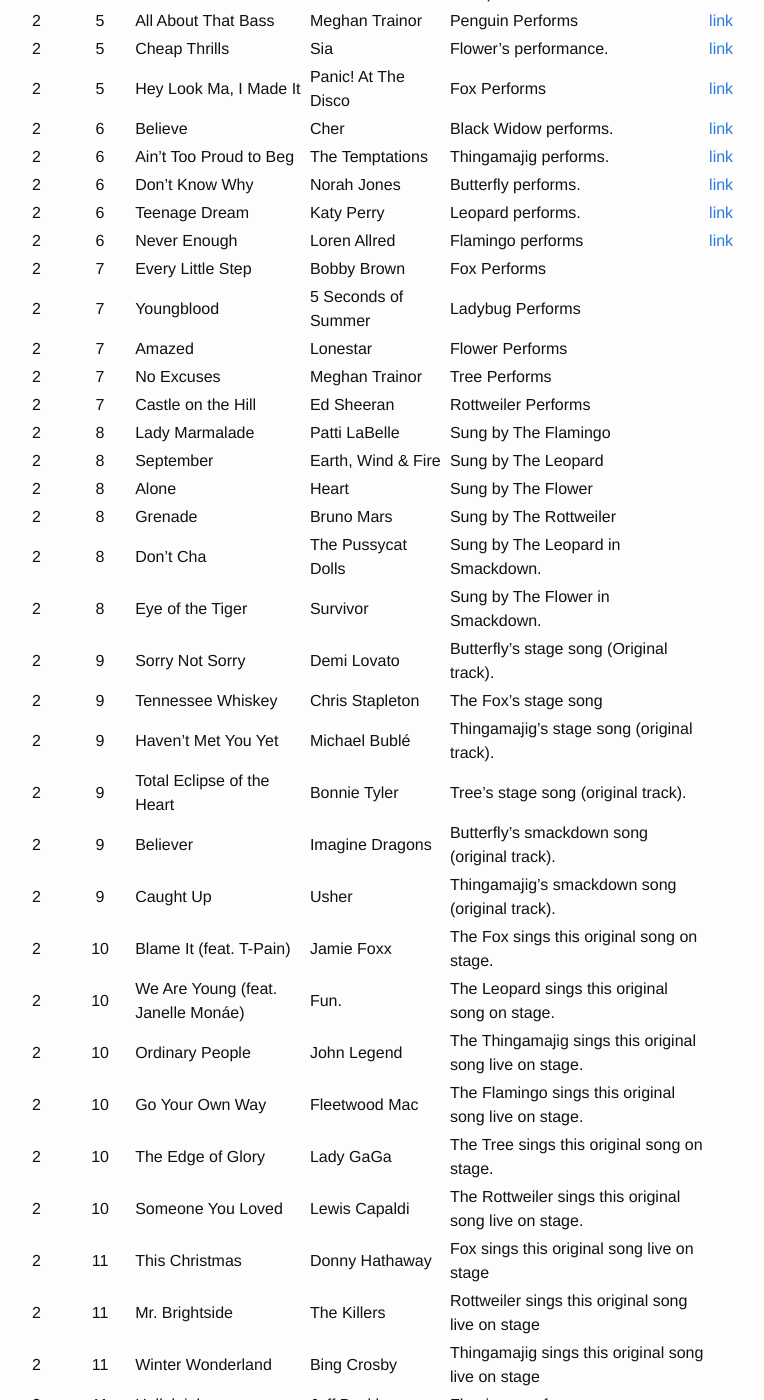
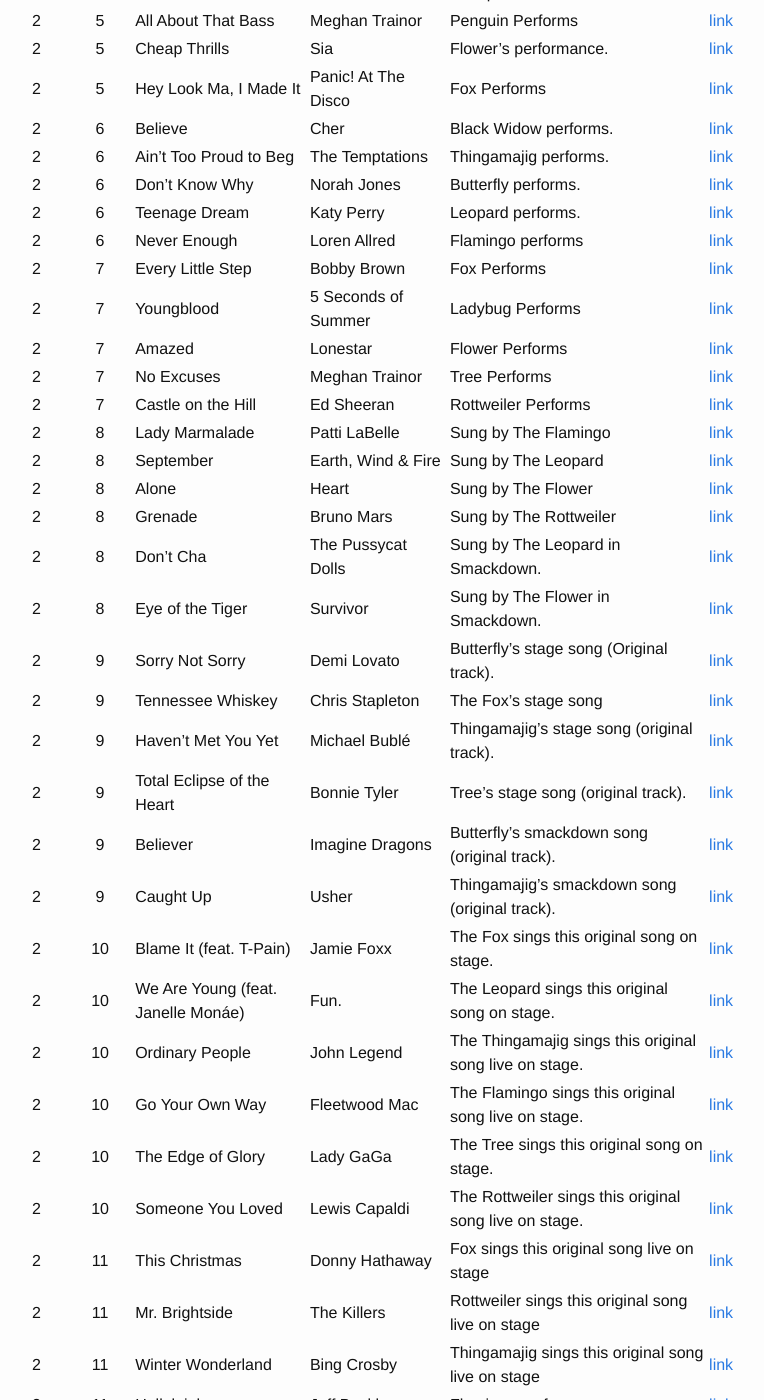
Before and after one commit to roclar/roclar.github.io, a Jekyll site: the page built from MaskedSingerSongs.md, in a window 1280 px wide and 1400 px high, scrolled down 6505 px. Shown: the whole window, without its empty margins (265-1029 px from the left). Built offline with Jekyll 4.4.1, drawn with Linux system fonts in a browser that asks for light colours.

Commit message:
Added season 2 video links

```diff
--- a/MaskedSingerSongs.md
+++ b/MaskedSingerSongs.md
@@ -146,34 +146,34 @@
 | 2 | 6 | Don't Know Why | Norah Jones | Butterfly performs. | [link](https://www.youtube.com/watch?v=XtaOhmzpanQ&list=PLz9NWt_Q83CldZYtYZ-W0mt6QU7AMZkMt&index=38) |
 | 2 | 6 | Teenage Dream | Katy Perry | Leopard performs. | [link](https://www.youtube.com/watch?v=zJaR5hbHPpo&list=PLz9NWt_Q83CldZYtYZ-W0mt6QU7AMZkMt&index=39) |
 | 2 | 6 | Never Enough | Loren Allred | Flamingo performs | [link](https://www.youtube.com/watch?v=wrU0VgCGhMQ&list=PLz9NWt_Q83CldZYtYZ-W0mt6QU7AMZkMt&index=41) |
-| 2 | 7 | Every Little Step | Bobby Brown | Fox Performs | |
-| 2 | 7 | Youngblood | 5 Seconds of Summer | Ladybug Performs | |
-| 2 | 7 | Amazed | Lonestar | Flower Performs | |
-| 2 | 7 | No Excuses | Meghan Trainor | Tree Performs | |
-| 2 | 7 | Castle on the Hill | Ed Sheeran | Rottweiler Performs | |
-| 2 | 8 | Lady Marmalade | Patti LaBelle | Sung by The Flamingo | |
-| 2 | 8 | September | Earth, Wind & Fire | Sung by The Leopard | |
-| 2 | 8 | Alone | Heart | Sung by The Flower | |
-| 2 | 8 | Grenade | Bruno Mars | Sung by The Rottweiler | |
-| 2 | 8 | Don't Cha | The Pussycat Dolls | Sung by The Leopard in Smackdown. | |
-| 2 | 8 | Eye of the Tiger | Survivor | Sung by The Flower in Smackdown. | |
-| 2 | 9 | Sorry Not Sorry | Demi Lovato | Butterfly's stage song (Original track). | |
-| 2 | 9 | Tennessee Whiskey | Chris Stapleton | The Fox’s stage song | |
-| 2 | 9 | Haven't Met You Yet | Michael Bublé | Thingamajig's stage song (original track). | |
-| 2 | 9 | Total Eclipse of the Heart | Bonnie Tyler | Tree's stage song (original track). | |
-| 2 | 9 | Believer | Imagine Dragons | Butterfly's smackdown song (original track). | |
-| 2 | 9 | Caught Up | Usher | Thingamajig's smackdown song (original track). | |
-| 2 | 10 | Blame It (feat. T-Pain) | Jamie Foxx | The Fox sings this original song on stage. | |
-| 2 | 10 | We Are Young (feat. Janelle Monáe) | Fun. | The Leopard sings this original song on stage. | |
-| 2 | 10 | Ordinary People | John Legend | The Thingamajig sings this original song live on stage. | |
-| 2 | 10 | Go Your Own Way | Fleetwood Mac | The Flamingo sings this original song live on stage. | |
-| 2 | 10 | The Edge of Glory | Lady GaGa | The Tree sings this original song on stage. | |
-| 2 | 10 | Someone You Loved | Lewis Capaldi | The Rottweiler sings this original song live on stage. | |
-| 2 | 11 | This Christmas | Donny Hathaway | Fox sings this original song live on stage | |
-| 2 | 11 | Mr. Brightside | The Killers | Rottweiler sings this original song live on stage | |
-| 2 | 11 | Winter Wonderland | Bing Crosby | Thingamajig sings this original song live on stage | |
-| 2 | 11 | Hallelujah | Jeff Buckley | Flamingo performs. | |
-| 2 | 11 | Big Spender | Shirley Bassey | Leopard sings this original song live on stage. | |
+| 2 | 7 | Every Little Step | Bobby Brown | Fox Performs | [link](https://www.youtube.com/watch?v=u8pW5n0EAOk&list=PLz9NWt_Q83CldZYtYZ-W0mt6QU7AMZkMt&index=46) |
+| 2 | 7 | Youngblood | 5 Seconds of Summer | Ladybug Performs | [link](https://www.youtube.com/watch?v=4YQOHY4CEsU&list=PLz9NWt_Q83CldZYtYZ-W0mt6QU7AMZkMt&index=43) |
+| 2 | 7 | Amazed | Lonestar | Flower Performs | [link](https://www.youtube.com/watch?v=kykGcyvAPV0&list=PLz9NWt_Q83CldZYtYZ-W0mt6QU7AMZkMt&index=44) |
+| 2 | 7 | No Excuses | Meghan Trainor | Tree Performs | [link](https://www.youtube.com/watch?v=7cK-s4_2V00&list=PLz9NWt_Q83CldZYtYZ-W0mt6QU7AMZkMt&index=45) |
+| 2 | 7 | Castle on the Hill | Ed Sheeran | Rottweiler Performs | [link](https://www.youtube.com/watch?v=cviLyddlrw0&list=PLz9NWt_Q83CldZYtYZ-W0mt6QU7AMZkMt&index=43) |
+| 2 | 8 | Lady Marmalade | Patti LaBelle | Sung by The Flamingo | [link](https://www.youtube.com/watch?v=1nitT1lYc9w&list=PLz9NWt_Q83CldZYtYZ-W0mt6QU7AMZkMt&index=47) |
+| 2 | 8 | September | Earth, Wind & Fire | Sung by The Leopard | [link](https://www.youtube.com/watch?v=e9kRBn7xgP4&list=PLz9NWt_Q83CldZYtYZ-W0mt6QU7AMZkMt&index=48) |
+| 2 | 8 | Alone | Heart | Sung by The Flower | [link](https://www.youtube.com/watch?v=OpfdH9dwVLs&list=PLz9NWt_Q83CldZYtYZ-W0mt6QU7AMZkMt&index=50) |
+| 2 | 8 | Grenade | Bruno Mars | Sung by The Rottweiler | [link](https://www.youtube.com/watch?v=1rZYfIqwVek&list=PLz9NWt_Q83CldZYtYZ-W0mt6QU7AMZkMt&index=52) |
+| 2 | 8 | Don't Cha | The Pussycat Dolls | Sung by The Leopard in Smackdown. | [link](https://www.youtube.com/watch?v=o-cjpfuYHr4&list=PLz9NWt_Q83CldZYtYZ-W0mt6QU7AMZkMt&index=49) |
+| 2 | 8 | Eye of the Tiger | Survivor | Sung by The Flower in Smackdown. | [link](https://www.youtube.com/watch?v=i56kh0TPsTQ&list=PLz9NWt_Q83CldZYtYZ-W0mt6QU7AMZkMt&index=51) |
+| 2 | 9 | Sorry Not Sorry | Demi Lovato | Butterfly's stage song (Original track). | [link](https://www.youtube.com/watch?v=nB6cBf-nvVo&list=PLz9NWt_Q83CldZYtYZ-W0mt6QU7AMZkMt&index=53) |
+| 2 | 9 | Tennessee Whiskey | Chris Stapleton | The Fox’s stage song | [link](https://www.youtube.com/watch?v=-ca-EgeuVX8&list=PLz9NWt_Q83CldZYtYZ-W0mt6QU7AMZkMt&index=55) |
+| 2 | 9 | Haven't Met You Yet | Michael Bublé | Thingamajig's stage song (original track). | [link](https://www.youtube.com/watch?v=sfLHLZQTRik&list=PLz9NWt_Q83CldZYtYZ-W0mt6QU7AMZkMt&index=57) |
+| 2 | 9 | Total Eclipse of the Heart | Bonnie Tyler | Tree's stage song (original track). | [link](https://www.youtube.com/watch?v=OrkF0UrbN0k&list=PLz9NWt_Q83CldZYtYZ-W0mt6QU7AMZkMt&index=56) |
+| 2 | 9 | Believer | Imagine Dragons | Butterfly's smackdown song (original track). | [link](https://www.youtube.com/watch?v=7_201_QONzY&list=PLz9NWt_Q83CldZYtYZ-W0mt6QU7AMZkMt&index=54) |
+| 2 | 9 | Caught Up | Usher | Thingamajig's smackdown song (original track). | [link](https://www.youtube.com/watch?v=C5prwHCcSng&list=PLz9NWt_Q83CldZYtYZ-W0mt6QU7AMZkMt&index=58) |
+| 2 | 10 | Blame It (feat. T-Pain) | Jamie Foxx | The Fox sings this original song on stage. | [link](https://www.youtube.com/watch?v=8150kyqcdA4&list=PLz9NWt_Q83CldZYtYZ-W0mt6QU7AMZkMt&index=60) |
+| 2 | 10 | We Are Young (feat. Janelle Monáe) | Fun. | The Leopard sings this original song on stage. | [link](https://www.youtube.com/watch?v=HpOihmSeBkw&list=PLz9NWt_Q83CldZYtYZ-W0mt6QU7AMZkMt&index=59) |
+| 2 | 10 | Ordinary People | John Legend | The Thingamajig sings this original song live on stage. | [link](https://www.youtube.com/watch?v=0Ea5yOS2WEY&list=PLz9NWt_Q83CldZYtYZ-W0mt6QU7AMZkMt&index=63) |
+| 2 | 10 | Go Your Own Way | Fleetwood Mac | The Flamingo sings this original song live on stage. | [link](https://www.youtube.com/watch?v=hULACU31j_Y&list=PLz9NWt_Q83CldZYtYZ-W0mt6QU7AMZkMt&index=61) |
+| 2 | 10 | The Edge of Glory | Lady GaGa | The Tree sings this original song on stage. | [link](https://www.youtube.com/watch?v=ZsKIFvMaG8o&list=PLz9NWt_Q83CldZYtYZ-W0mt6QU7AMZkMt&index=63) |
+| 2 | 10 | Someone You Loved | Lewis Capaldi | The Rottweiler sings this original song live on stage. | [link](https://www.youtube.com/watch?v=2TisjD-cgtw&list=PLz9NWt_Q83CldZYtYZ-W0mt6QU7AMZkMt&index=64) |
+| 2 | 11 | This Christmas | Donny Hathaway | Fox sings this original song live on stage | [link](https://www.youtube.com/watch?v=y-doFdwUyP8&list=PLz9NWt_Q83CldZYtYZ-W0mt6QU7AMZkMt&index=65) |
+| 2 | 11 | Mr. Brightside | The Killers | Rottweiler sings this original song live on stage | [link](https://www.youtube.com/watch?v=k3rX5CSUDPg&list=PLz9NWt_Q83CldZYtYZ-W0mt6QU7AMZkMt&index=67) |
+| 2 | 11 | Winter Wonderland | Bing Crosby | Thingamajig sings this original song live on stage | [link](https://www.youtube.com/watch?v=3Abw3D2KfHY&list=PLz9NWt_Q83CldZYtYZ-W0mt6QU7AMZkMt&index=66) |
+| 2 | 11 | Hallelujah | Jeff Buckley | Flamingo performs. | [link](https://www.youtube.com/watch?v=-DRCxdFqvHM&list=PLz9NWt_Q83CldZYtYZ-W0mt6QU7AMZkMt&index=68) |
+| 2 | 11 | Big Spender | Shirley Bassey | Leopard sings this original song live on stage. | [link](https://www.youtube.com/watch?v=7snKeeAGIEM&list=PLz9NWt_Q83CldZYtYZ-W0mt6QU7AMZkMt&index=69) |
 | 2 | 12 | Who Let the Dogs Out | Baha Men | During Rottweiler's video | |
 | 2 | 12 | Maneater | Daryl Hall & John Oates | During Rottweiler's video | |
 | 2 | 12 | Grenade | Bruno Mars | During Rottweiler's video | |
@@ -184,9 +184,9 @@
 | 2 | 12 | Lady Marmalade | LaBelle | During flamingo's video | |
 | 2 | 12 | Rainbow | Kacey Musgraves | During Thingamijig's video | |
 | 2 | 12 | Finesse | Bruno Mars | During Fox's video | |
-| 2 | 13 | Try a Little Tenderness | Otis Redding | Fox's final performance | |
-| 2 | 13 | Proud Mary | Tina Turner | Flamingo's final performance | |
-| 2 | 13 | Alive | Sia | Rottweiler's final performance | |
+| 2 | 13 | Try a Little Tenderness | Otis Redding | Fox's final performance | [link](https://www.youtube.com/watch?v=bfM33mx4o58&list=PLz9NWt_Q83CldZYtYZ-W0mt6QU7AMZkMt&index=72) |
+| 2 | 13 | Proud Mary | Tina Turner | Flamingo's final performance | [link](https://www.youtube.com/watch?v=ZMn7bwC-U3I&list=PLz9NWt_Q83CldZYtYZ-W0mt6QU7AMZkMt&index=71) |
+| 2 | 13 | Alive | Sia | Rottweiler's final performance | [link](https://www.youtube.com/watch?v=i7BYgWec1Sg&list=PLz9NWt_Q83CldZYtYZ-W0mt6QU7AMZkMt&index=70) |
 | 2 | 13 | Hey Look Ma, I Made It | Panic! At The Disco | Fox's version was played when the winner was announced | |
 
 ## Sources
```
